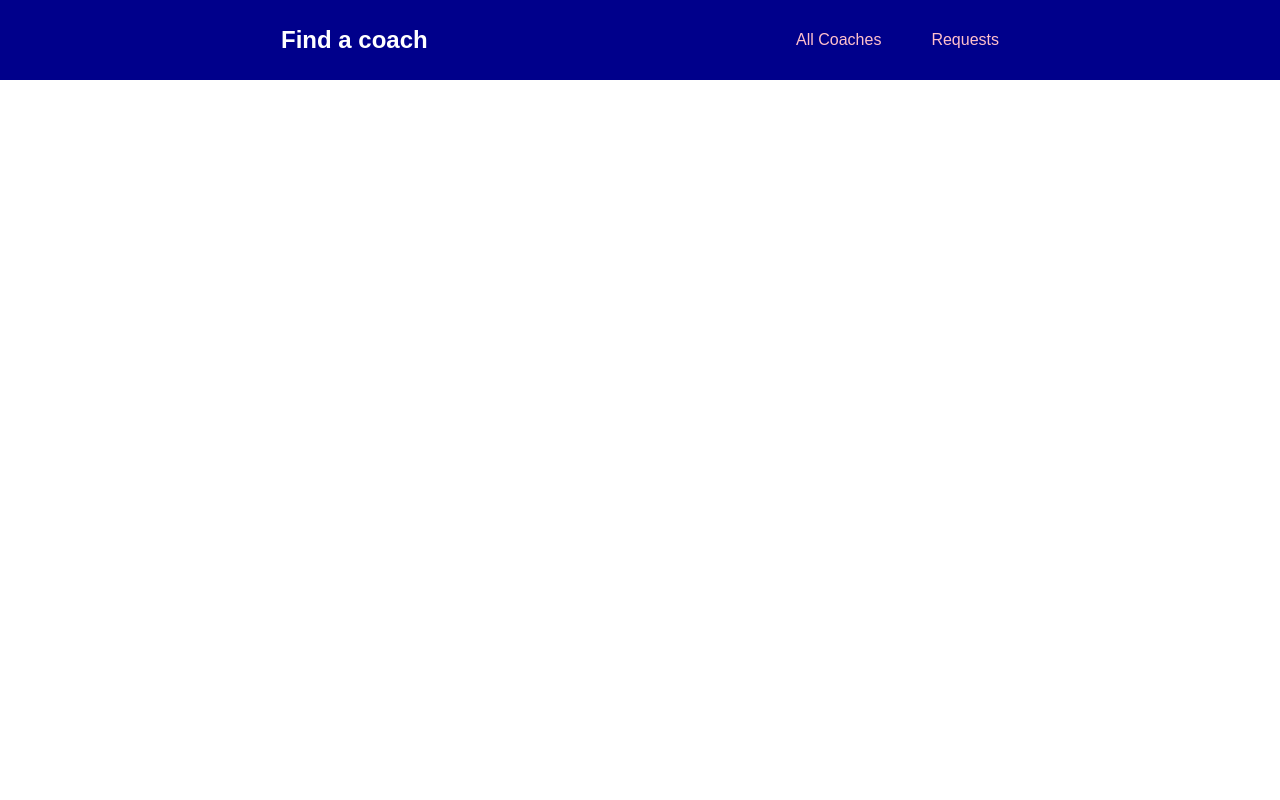
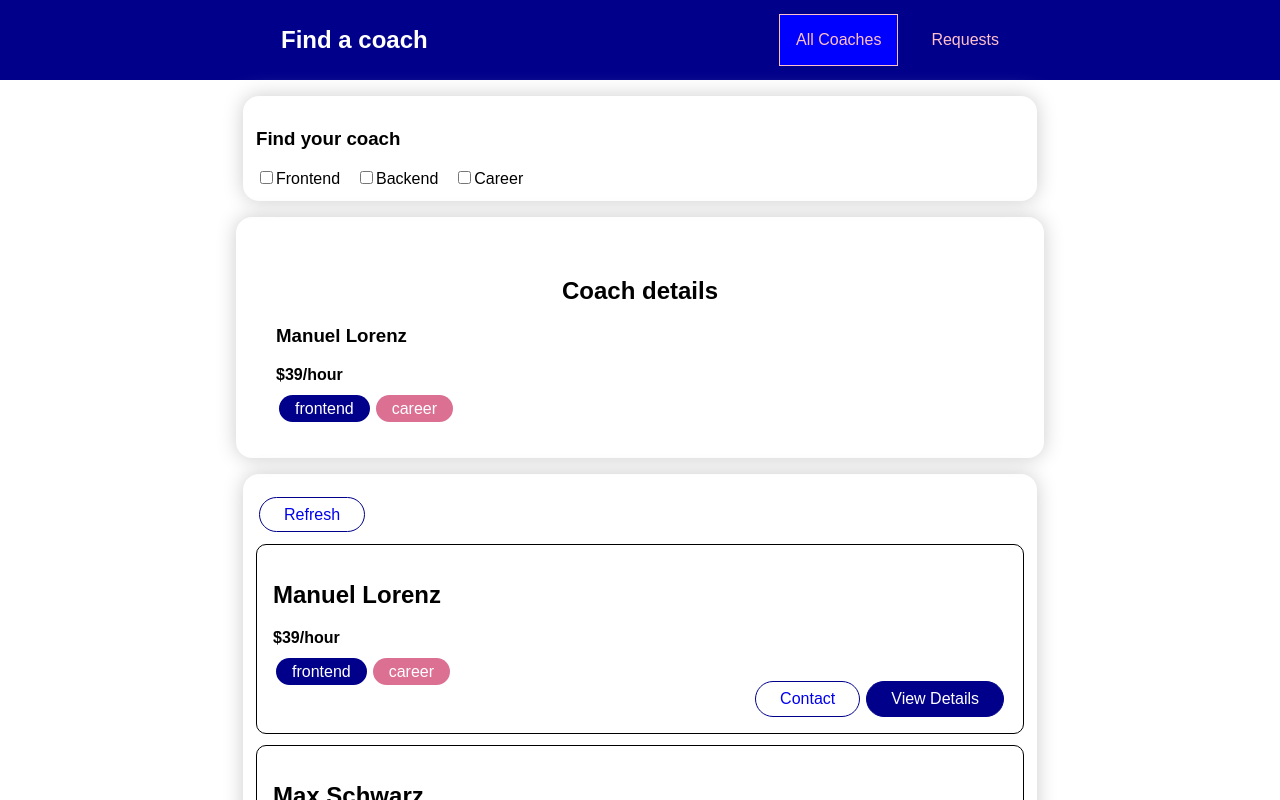
Before and after one commit to sabyrzhan/vuejs-the-complete-guide-course, a Vue app in the folder 016-find-a-coach-project/: page /coaches/1/details in a window 1280 px wide. Shown: the top 800 px of the page. Built offline with nearby package versions, Linux system fonts and the light colour scheme; a web font is replaced by a local one.

Commit message:
016-find-a-coach-project: Add CoachDetails page

```diff
--- a/016-find-a-coach-project/src/components/nav/TheHeader.vue
+++ b/016-find-a-coach-project/src/components/nav/TheHeader.vue
@@ -3,7 +3,7 @@
     <div>
       <h2><router-link to="/" active-class="home-active">Find a coach</router-link></h2>
       <section>
-        <router-link to="/">All Coaches</router-link>
+        <router-link to="/coaches">All Coaches</router-link>
         <router-link to="/requests">Requests</router-link>
       </section>
     </div>
--- a/016-find-a-coach-project/src/components/pages/AllCoaches.vue
+++ b/016-find-a-coach-project/src/components/pages/AllCoaches.vue
@@ -1,5 +1,6 @@
 <template>
   <the-filter-header></the-filter-header>
+  <router-view></router-view>
   <the-base-card>
     <div class="refresh">
       <the-button>Refresh</the-button>
--- a/016-find-a-coach-project/src/components/pages/TheCoachDetails.vue
+++ b/016-find-a-coach-project/src/components/pages/TheCoachDetails.vue
@@ -1,3 +1,35 @@
 <template>
+  <the-base-card>
+    <div>
+      <h2>Coach details</h2>
+      <h3>{{ coach.name }}</h3>
+      <p><strong>{{ coach.price }}</strong></p>
+      <the-badge v-for="tag in coach.tags" :key="tag" :css-class="tag">{{ tag }}</the-badge>
+    </div>
+  </the-base-card>
+</template>
+<script setup lang="js">
+import TheBaseCard from "@/components/ui/TheBaseCard.vue";
+import TheBadge from "@/components/ui/TheBadge.vue";
+</script>
 
-</template>
+<script lang="js">
+import {mapState} from "vuex";
+
+export default {
+  computed: {
+    ...mapState('coach', {
+      coach: state => state.coaches[0]
+    })
+  }
+}
+</script>
+
+<style scoped>
+div {
+  padding: 20px;
+}
+h2 {
+  text-align: center;
+}
+</style>
```
Also changed, not shown: 016-find-a-coach-project/src/router/index.js (+9 -5 lines).
